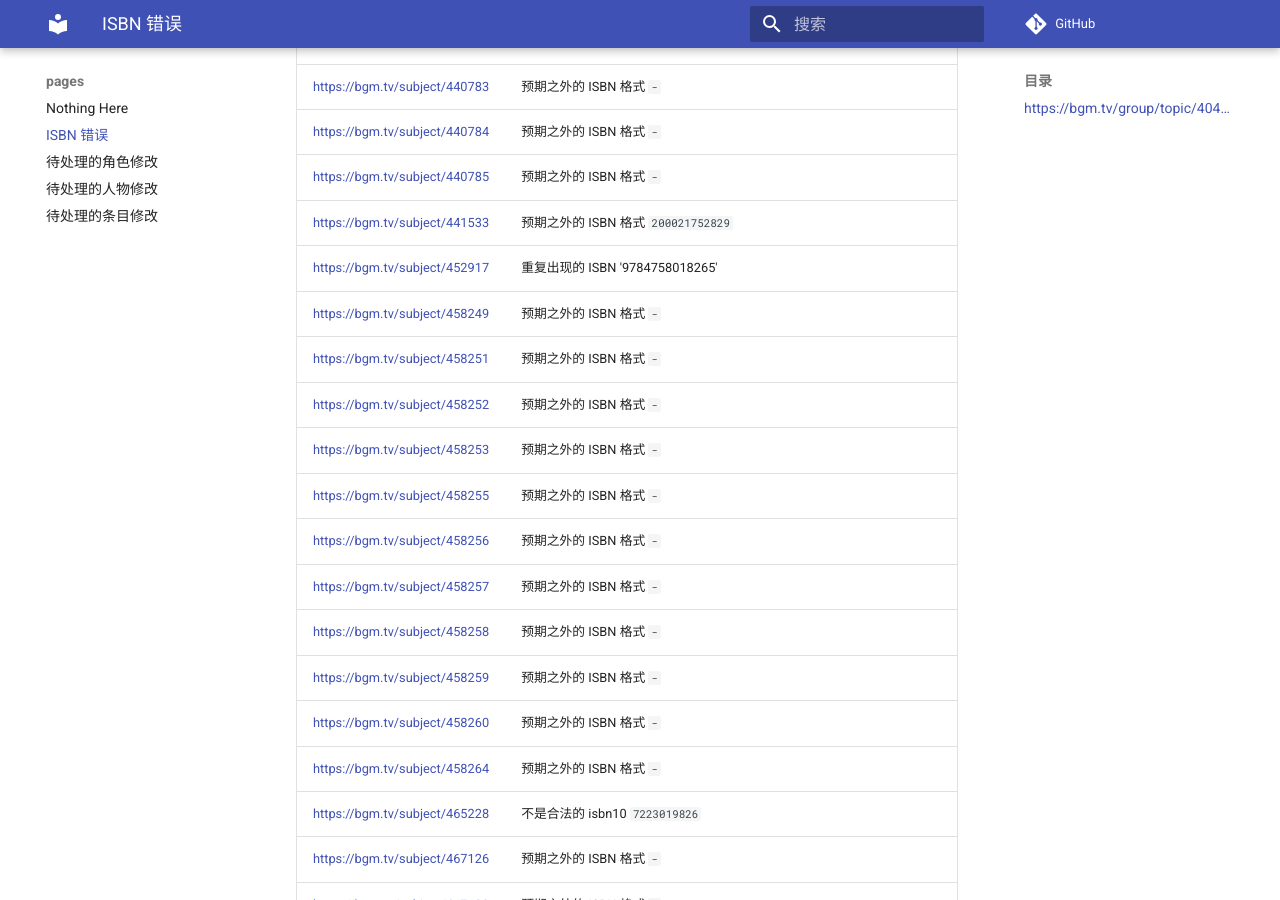
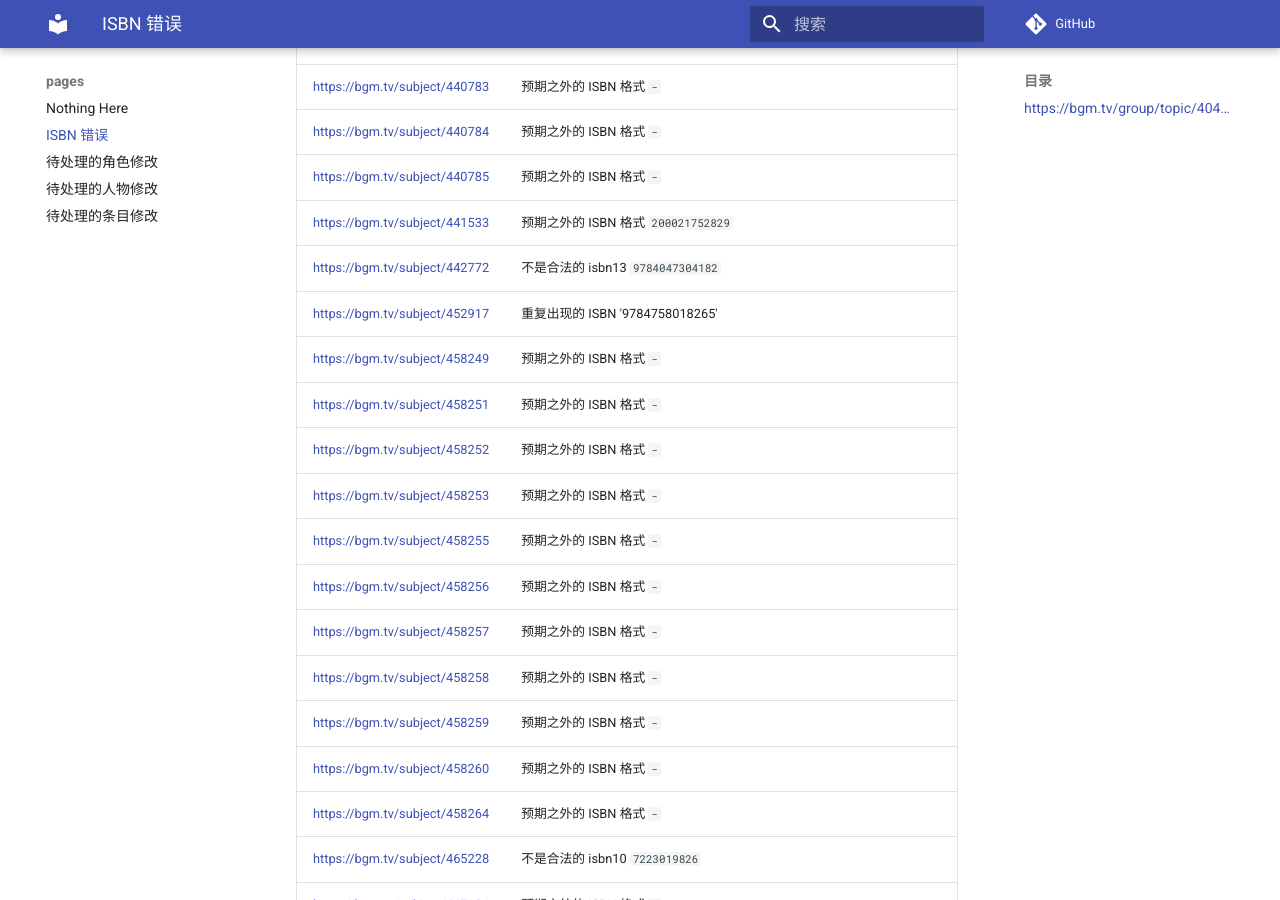
Before and after one commit to trim21/bangumi-pages, an MkDocs documentation site: the page built from docs/isbn.md, in a window 1280 px wide and 900 px high, scrolled down 4119 px. Built offline with MkDocs 1.6.1 and Material for MkDocs 9.7.7, drawn with Linux system fonts in a browser that asks for light colours; comment, search, counter and statistics services are not loaded; part of the change alters nothing that is shown.

Commit message:
update isbn.md

```diff
--- a/docs/isbn.md
+++ b/docs/isbn.md
@@ -1,7 +1,7 @@
 # ISBN 错误
 ## <https://bgm.tv/group/topic/404801>
 
-total 236
+total 237
 
 | url | error |
 | --- |  ---  |
@@ -94,6 +94,7 @@ total 236
 | <https://bgm.tv/subject/440784> | 预期之外的 ISBN 格式 `-` |
 | <https://bgm.tv/subject/440785> | 预期之外的 ISBN 格式 `-` |
 | <https://bgm.tv/subject/441533> | 预期之外的 ISBN 格式 `200021752829` |
+| <https://bgm.tv/subject/442772> | 不是合法的 isbn13 <code>9784047304182</code> |
 | <https://bgm.tv/subject/452917> | 重复出现的 ISBN '9784758018265' |
 | <https://bgm.tv/subject/458249> | 预期之外的 ISBN 格式 `-` |
 | <https://bgm.tv/subject/458251> | 预期之外的 ISBN 格式 `-` |
```
